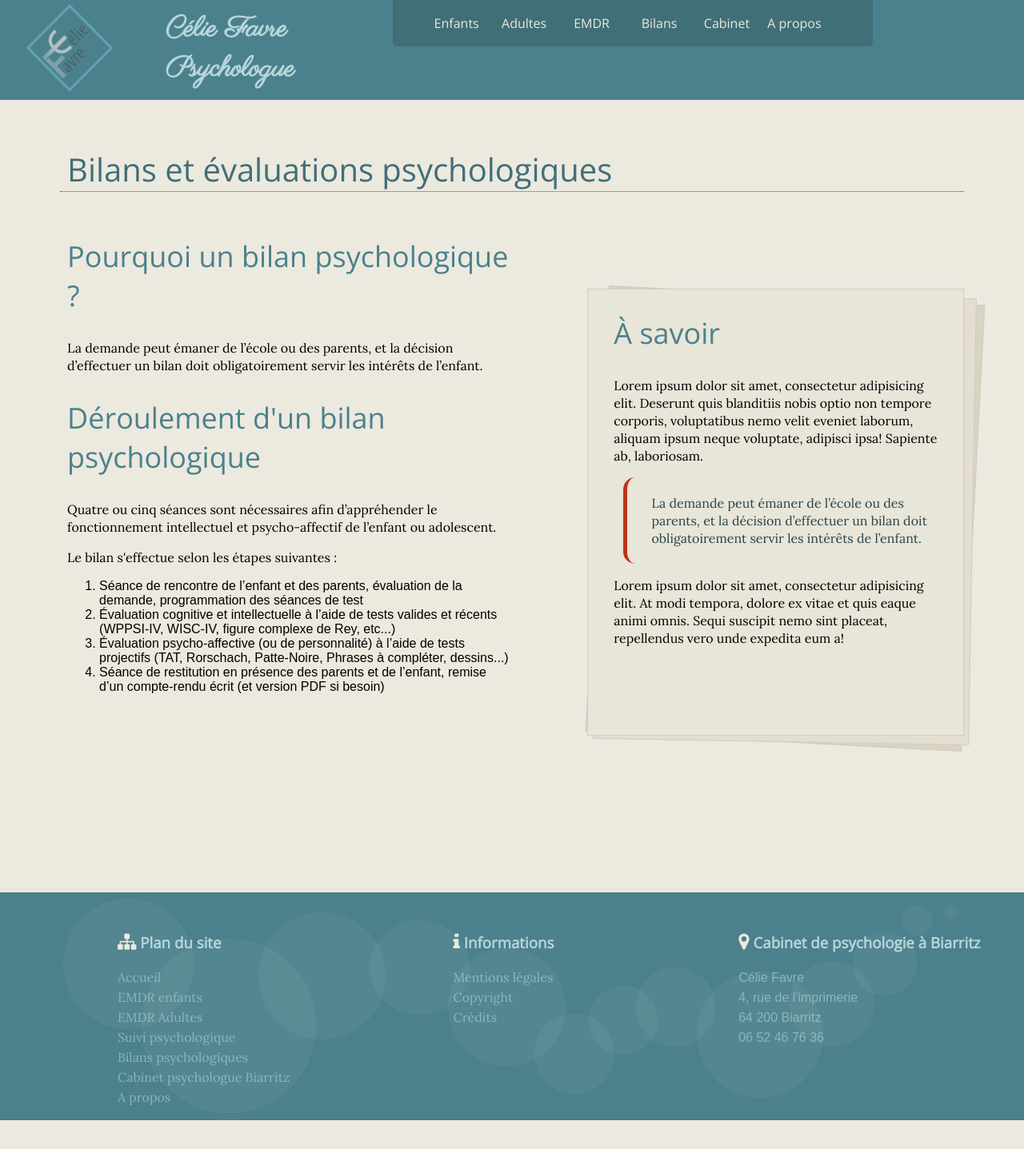
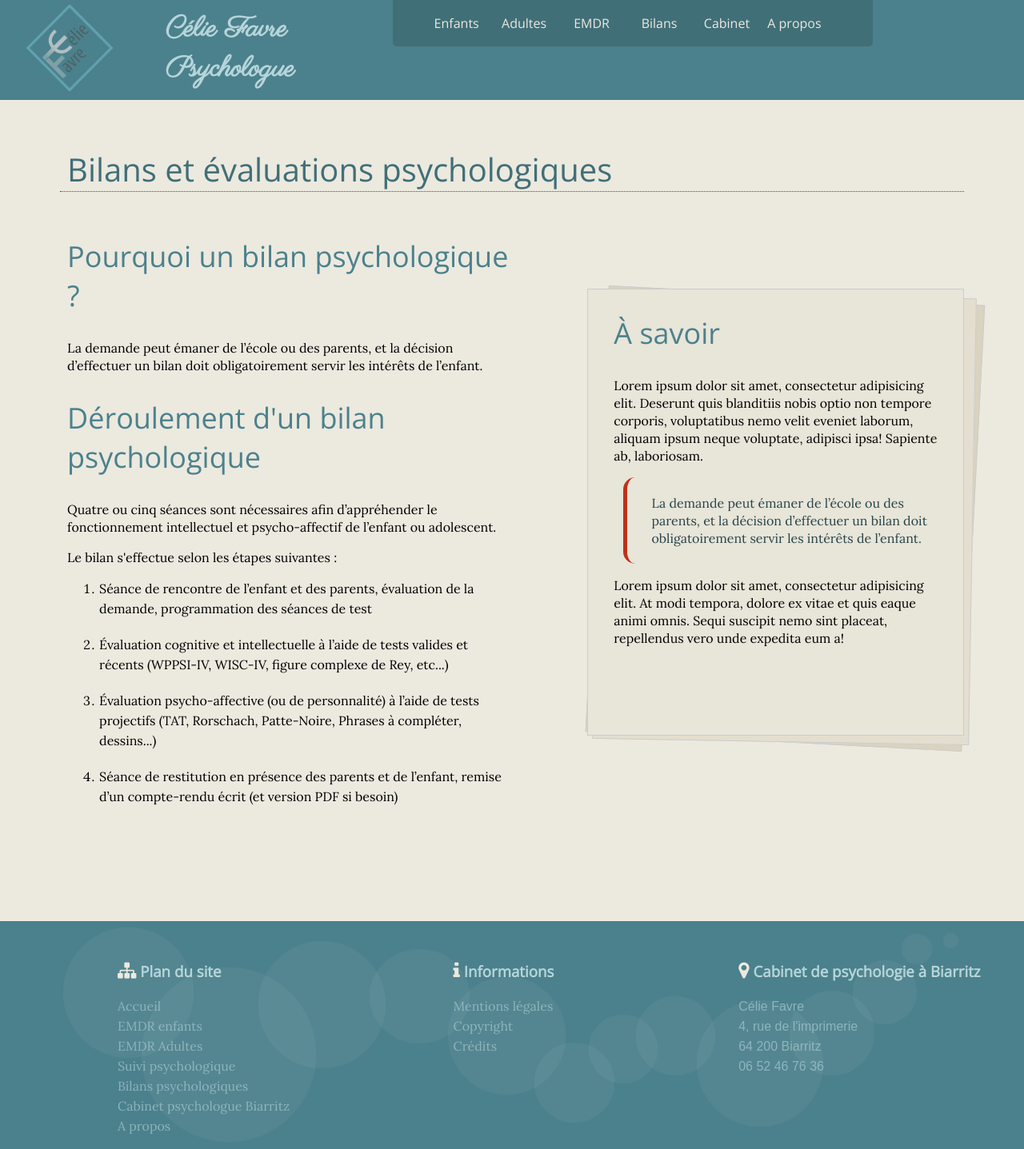
Before and after one commit to celiefavre/celiefavre.github.io, a Jekyll site: the page built from bilan-psychologique/index.html, in a window 1280 px wide. Shown: the whole page at 80% size. Built offline with Jekyll 4.4.1, drawn with Linux system fonts in a browser that asks for light colours; nearby versions of some CDN libraries; before the commit the page ends 1401 px from its top, so only the background shows below that.

Commit message:
css changes

```diff
--- a/css/main.css
+++ b/css/main.css
@@ -1249,6 +1249,18 @@ input:checked ~ .close {
   }
 }
 
+/* line 234, ../../../../../../../Users/HomeNico/dev/nicodev3/celie/_sass/panels/_contenu-page.scss */
+.liste, .liste-ordo {
+  font-family: 'Lora', serif;
+  line-height: 30px;
+}
+
+/* line 240, ../../../../../../../Users/HomeNico/dev/nicodev3/celie/_sass/panels/_contenu-page.scss */
+.liste-ordo li {
+  line-height: 25px;
+  padding-bottom: 20px;
+}
+
 /* line 1, ../../../../../../../Users/HomeNico/dev/nicodev3/celie/_sass/panels/_blog.scss */
 .post-wrapper {
   clear: both;
```
Also changed, not shown: 1 other file.
